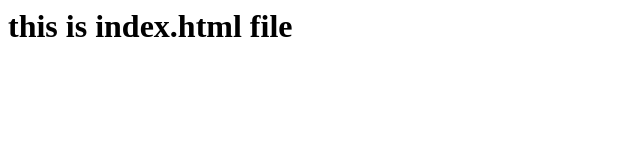
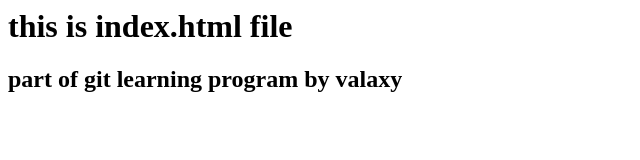
Before and after one commit to preevo/mktsgitrepo, a plain HTML site: page index.html in a window 1280 px wide. Shown: the whole page, without its empty margins (0-640 px from the left). Drawn offline with Linux system fonts and the light colour scheme.

Commit message:
dev1 changed index.html by adding specifics

```diff
--- a/index.html
+++ b/index.html
@@ -1 +1,2 @@
 <h1> this is index.html file </h1>
+<h2> part of git learning program by valaxy </h2>
```
